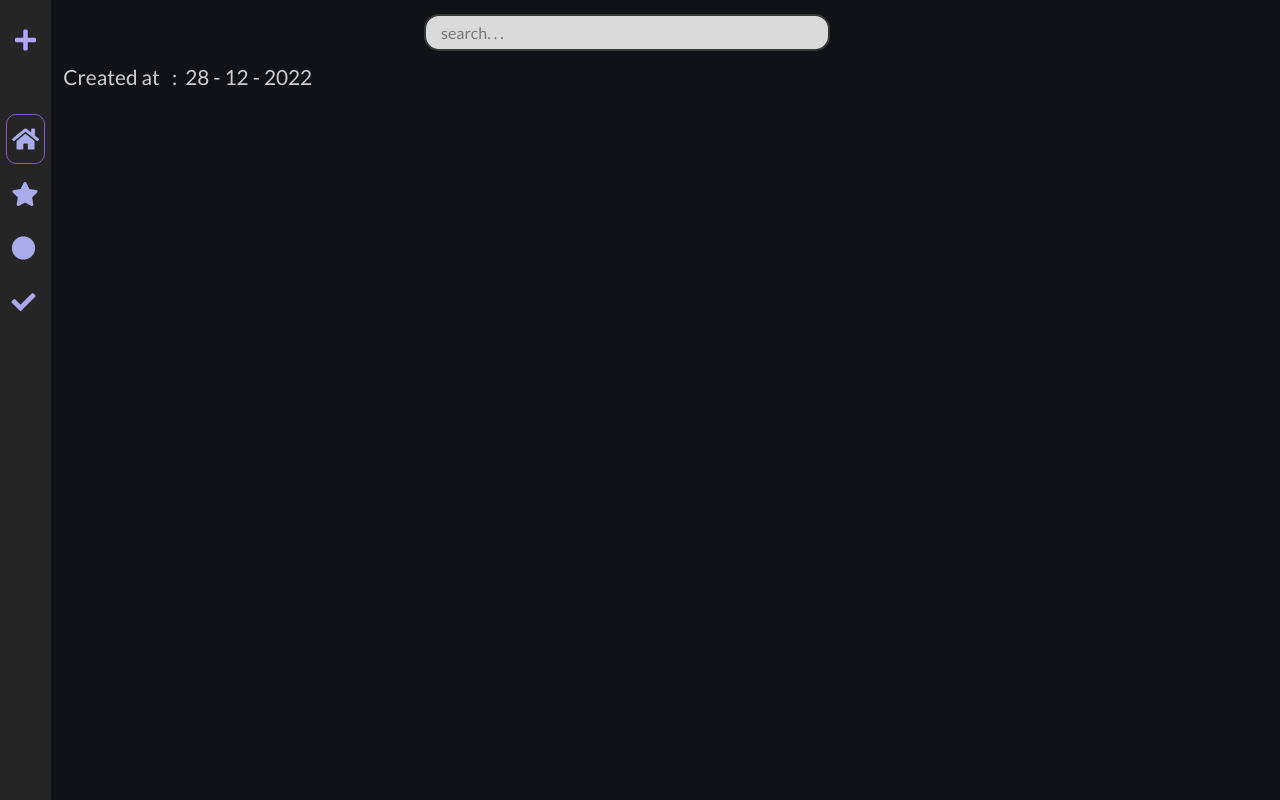
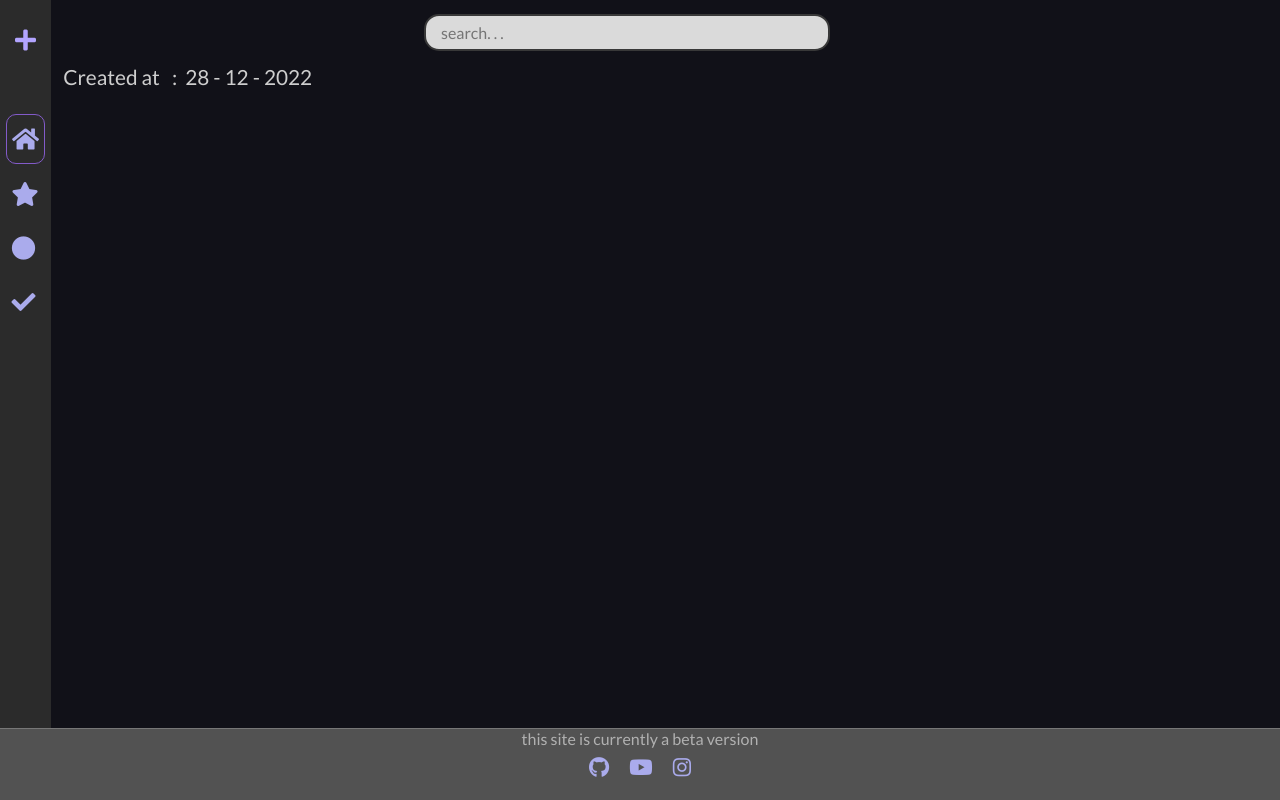
Before and after one commit to Taz497/To-do-list, a plain HTML site: page index.html in a window 1280 px wide. Drawn offline with Linux system fonts and the light colour scheme.

Commit message:
fixed some issues with footer

```diff
--- a/index.html
+++ b/index.html
@@ -112,5 +112,16 @@
         </div>
       </div>
     </section>
+
+    <footer>
+      <div class="footer-container">
+        <p class="footer-text center">this site is currently a beta version</p>
+        <div class="footer-icon center">
+          <a href="#"><i class="fab fa-github"></i></a>
+          <a href="#"><i class="fab fa-youtube"></i></a>
+          <a href="#"><i class="fab fa-instagram"></i></a>
+        </div>
+      </div>
+    </footer>
   </body>
 </html>
--- a/src/styles/style.css
+++ b/src/styles/style.css
@@ -2,13 +2,14 @@
 :root {
   --primarycolour: #cecece;
   --secondarycolour: #111118;
-  --sidenav: #252525;
+  --sidenav: #2b2b2b;
   --primaryBtn: #aaabec;
   --primaryIconHover: #835bc9;
   --primarylist: #23005f;
   --plus: #b2a4ff;
   --notes: #302d3b;
   --contacts: #180085;
+  --footer: #525252;
 }
 
 * {
@@ -26,6 +27,8 @@ body {
   background-color: var(--secondarycolour);
   overflow-x: hidden;
   color: var(--primarycolour);
+  position: relative;
+  min-height: 100vh;
 }
 
 /* Fixed Properties */
@@ -244,6 +247,7 @@ body {
 .notes ul {
   width: 100%;
   height: 100%;
+  margin-bottom: 50px;
   list-style: none;
   display: flex;
   align-items: flex-start;
@@ -301,6 +305,41 @@ body {
   margin-left: 10px;
 }
 
+/* Footer */
+
+footer {
+  width: 100%;
+  height: 9vh;
+  overflow: hidden;
+  clear: both;
+  border-top: 1px solid #777777;
+  position: absolute;
+  z-index: 10;
+  bottom: 0;
+  right: 0;
+  left: 0;
+  margin: 0 auto;
+  padding-bottom: 0;
+}
+
+.footer-container {
+  background-color: var(--footer);
+  width: 100%;
+  height: 100%;
+  font-size: 0.9rem;
+  color: #b1b1b1;
+}
+
+.footer-text {
+  margin-bottom: 10px;
+}
+
+.footer-icon a i {
+  color: var(--primaryBtn);
+  padding: 0 10px;
+  font-size: 1.3rem;
+}
+
 /* Media Queries */
 
 @media only screen and (max-width: 1080px) {
@@ -350,6 +389,9 @@ body {
     margin-right: 15%;
     padding: 2% 0;
   }
+  footer {
+    height: 6vh;
+  }
 }
 @media only screen and (max-width: 320px) {
   .mark {
```
